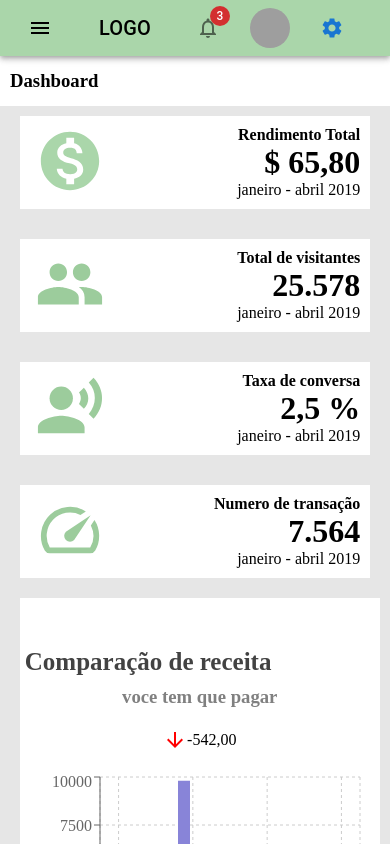
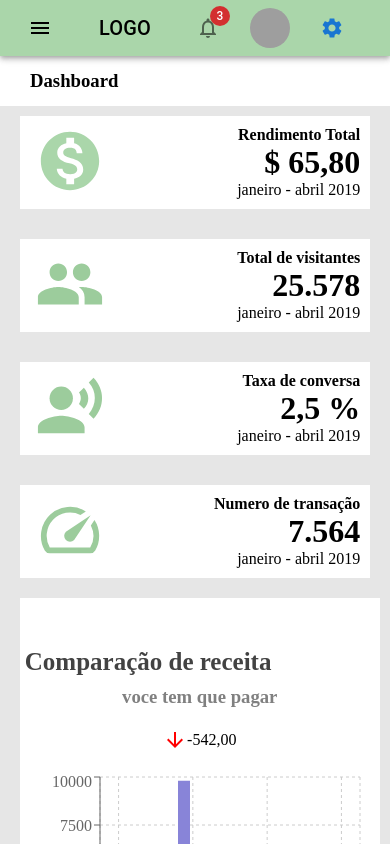
Before and after one commit to fabio460/dashboard-basico, a React (Create React App) app: page / in a window 390 px wide. Shown: the top 844 px of the page. Built offline with nearby package versions, Linux system fonts and the light colour scheme; grey boxes are pictures that could not be loaded.

Commit message:
correção do sidebar

```diff
--- a/src/paginas/home/home.css
+++ b/src/paginas/home/home.css
@@ -68,4 +68,7 @@
         margin: auto;
 
     }
+    .tituloHome{
+        margin-left: 30px;
+    }
 }
```
